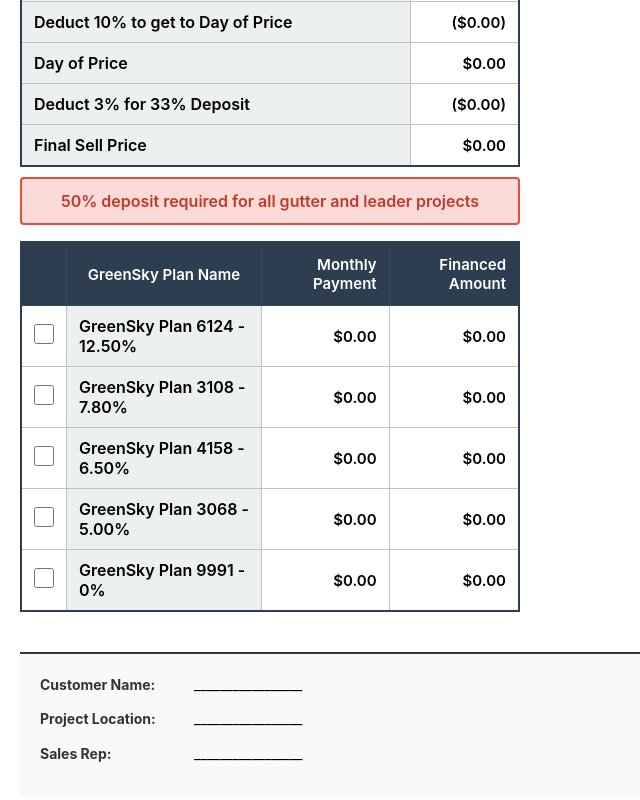
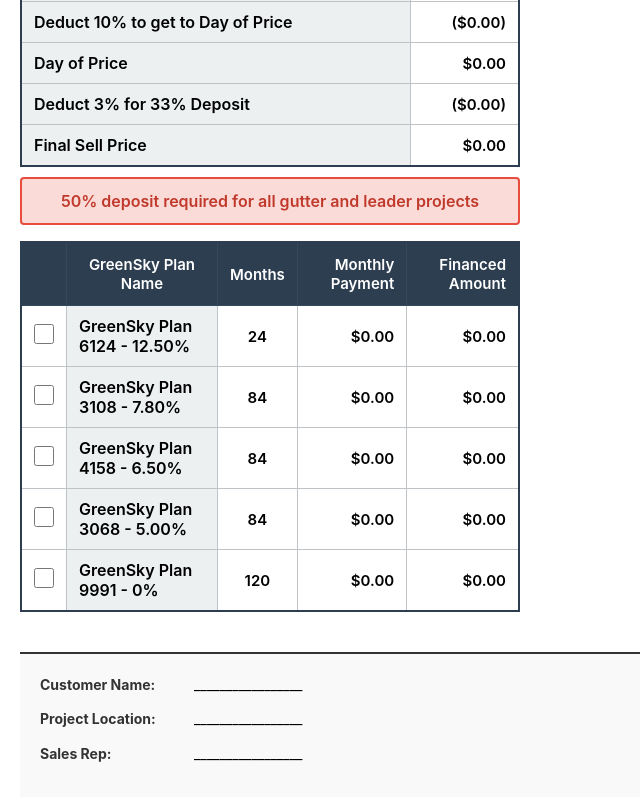
Before and after one commit to admin-brickface/GSB-price-calculator, a React (Create React App) app: page / in a window 1280 px wide. Shown: the part 2744-3544 px from the top of the page, without its empty margins (0-640 px from the left). Built offline with nearby package versions, Linux system fonts and the light colour scheme.

Commit message:
feat: add Months column to GreenSky financing tables

```diff
--- a/src/components/GuttersAndLeaders.js
+++ b/src/components/GuttersAndLeaders.js
@@ -493,6 +493,7 @@
             <tr>
               <th style={{width: '40px', textAlign: 'center'}}></th>
               <th>GreenSky Plan Name</th>
+              <th style={{textAlign: 'center'}}>Months</th>
               <th style={{textAlign: 'right'}}>Monthly Payment</th>
               <th style={{textAlign: 'right'}}>Financed Amount</th>
             </tr>
@@ -515,6 +516,7 @@
                   />
                 </td>
                 <td className="label-cell">{plan.name}</td>
+                <td className="input-cell" style={{textAlign: 'center'}}>{plan.term}</td>
                 <td className="input-cell">${((cascade.oneYearPrice * (1 + plan.pct)) / plan.term).toFixed(2)}</td>
                 <td className="input-cell">${(cascade.oneYearPrice * (1 + plan.pct)).toFixed(2)}</td>
               </tr>
--- a/src/components/HousePainting.js
+++ b/src/components/HousePainting.js
@@ -694,6 +694,7 @@
             <tr>
               <th style={{width: '40px', textAlign: 'center'}}></th>
               <th>GreenSky Plan Name</th>
+              <th style={{textAlign: 'center'}}>Months</th>
               <th style={{textAlign: 'right'}}>Monthly Payment</th>
               <th style={{textAlign: 'right'}}>Financed Amount</th>
             </tr>
@@ -716,6 +717,7 @@
                   />
                 </td>
                 <td className="label-cell">{plan.name}</td>
+                <td className="input-cell" style={{textAlign: 'center'}}>{plan.term}</td>
                 <td className="input-cell">${((cascade.oneYearPrice * (1 + plan.pct)) / plan.term).toFixed(2)}</td>
                 <td className="input-cell">${(cascade.oneYearPrice * (1 + plan.pct)).toFixed(2)}</td>
               </tr>
--- a/src/components/Roofing.js
+++ b/src/components/Roofing.js
@@ -158,6 +158,7 @@
               <tr>
                 <th style={{ width: '40px', textAlign: 'center' }}></th>
                 <th>GreenSky Plan Name</th>
+                <th style={{ textAlign: 'center' }}>Months</th>
                 <th style={{ textAlign: 'right' }}>Monthly Payment</th>
                 <th style={{ textAlign: 'right' }}>Financed Amount</th>
               </tr>
@@ -189,6 +190,7 @@
                         />
                       </td>
                       <td className="label-cell">{plan.name}</td>
+                      <td className="input-cell" style={{ textAlign: 'center' }}>{plan.term}</td>
                       <td className="input-cell">{fmt((sp.totalSale * (1 + plan.pct)) / plan.term)}</td>
                       <td className="input-cell">{fmt(sp.totalSale * (1 + plan.pct))}</td>
                     </tr>
--- a/src/components/StoneVeneers.js
+++ b/src/components/StoneVeneers.js
@@ -620,6 +620,7 @@
               <tr>
                 <th style={{width: '40px', textAlign: 'center'}}></th>
                 <th>GreenSky Plan Name</th>
+                <th style={{textAlign: 'center'}}>Months</th>
                 <th style={{textAlign: 'right'}}>Monthly Payment</th>
                 <th style={{textAlign: 'right'}}>Financed Amount</th>
               </tr>
@@ -642,6 +643,7 @@
                     />
                   </td>
                   <td className="label-cell">{plan.name}</td>
+                  <td className="input-cell" style={{textAlign: 'center'}}>{plan.term}</td>
                   <td className="input-cell">${((cascade.oneYearPrice * (1 + plan.pct)) / plan.term).toFixed(2)}</td>
                   <td className="input-cell">${(cascade.oneYearPrice * (1 + plan.pct)).toFixed(2)}</td>
                 </tr>
--- a/src/components/StuccoPainting.js
+++ b/src/components/StuccoPainting.js
@@ -834,6 +834,7 @@
             <tr>
               <th style={{width: '40px', textAlign: 'center'}}></th>
               <th>GreenSky Plan Name</th>
+              <th style={{textAlign: 'center'}}>Months</th>
               <th style={{textAlign: 'right'}}>Monthly Payment</th>
               <th style={{textAlign: 'right'}}>Financed Amount</th>
             </tr>
@@ -856,6 +857,7 @@
                   />
                 </td>
                 <td className="label-cell">{plan.name}</td>
+                <td className="input-cell" style={{textAlign: 'center'}}>{plan.term}</td>
                 <td className="input-cell">${((oneYearPrice * (1 + plan.pct)) / plan.term).toFixed(2)}</td>
                 <td className="input-cell">${(oneYearPrice * (1 + plan.pct)).toFixed(2)}</td>
               </tr>
--- a/src/components/WindowReplacement.js
+++ b/src/components/WindowReplacement.js
@@ -215,6 +215,7 @@
               <tr>
                 <th style={{ width: '40px', textAlign: 'center' }}></th>
                 <th>GreenSky Plan Name</th>
+                <th style={{ textAlign: 'center' }}>Months</th>
                 <th style={{ textAlign: 'right' }}>Monthly Payment</th>
                 <th style={{ textAlign: 'right' }}>Financed Amount</th>
               </tr>
@@ -246,6 +247,7 @@
                         />
                       </td>
                       <td className="label-cell">{plan.name}</td>
+                      <td className="input-cell" style={{ textAlign: 'center' }}>{plan.term}</td>
                       <td className="input-cell">{fmt((sp.totalSale * (1 + plan.pct)) / plan.term)}</td>
                       <td className="input-cell">{fmt(sp.totalSale * (1 + plan.pct))}</td>
                     </tr>
```
